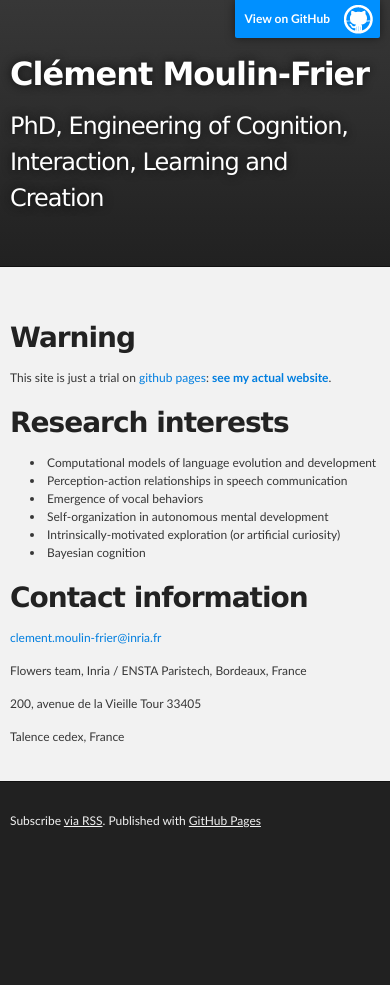
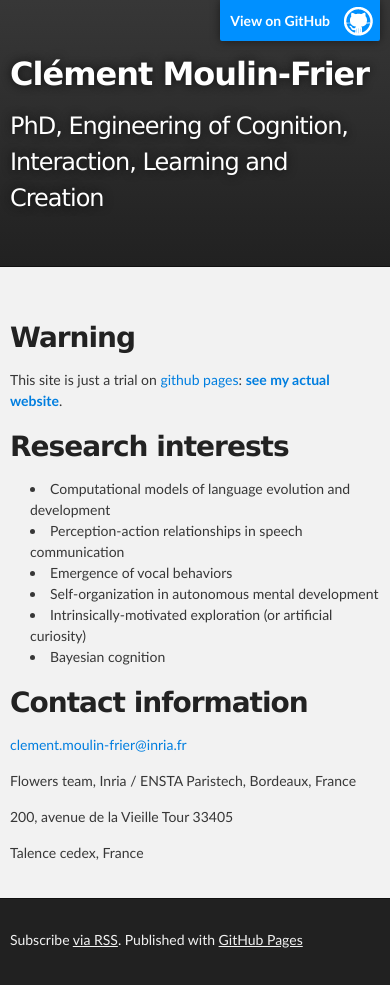
Before and after one commit to clement-moulin-frier/clement-moulin-frier.github.io.bak, a Jekyll site: the page built from index.md, in a window 390 px wide. Built offline with Jekyll 4.4.1, drawn with Linux system fonts in a browser that asks for light colours; before the commit the page ends 900 px from its top, so only the background shows below that.

Commit message:
Back to 14px font size in small devices. + add main.css

```diff
--- a/_layouts/slate.html
+++ b/_layouts/slate.html
@@ -5,7 +5,7 @@
     <meta charset='utf-8'>
     <meta http-equiv="X-UA-Compatible" content="chrome=1">
     <meta name="description" content="{{ site.description }}">
-
+    <link rel="stylesheet" href="{{ "/css/main.css" | prepend: site.baseurl }}">
     <link rel="stylesheet" type="text/css" media="screen" href="{{ "/css/stylesheet.css" | prepend: site.baseurl }}">
 
     <title>{% if page.title %}{{ page.title }}{% else %}{{ site.title }}{% endif %}</title>
--- a/css/stylesheet.css
+++ b/css/stylesheet.css
@@ -374,7 +374,7 @@ Small Device Styles
 
 @media screen and (max-width: 480px) {
   body {
-    font-size:12px;
+    font-size:14px;
   }
 
   #downloads {
```
